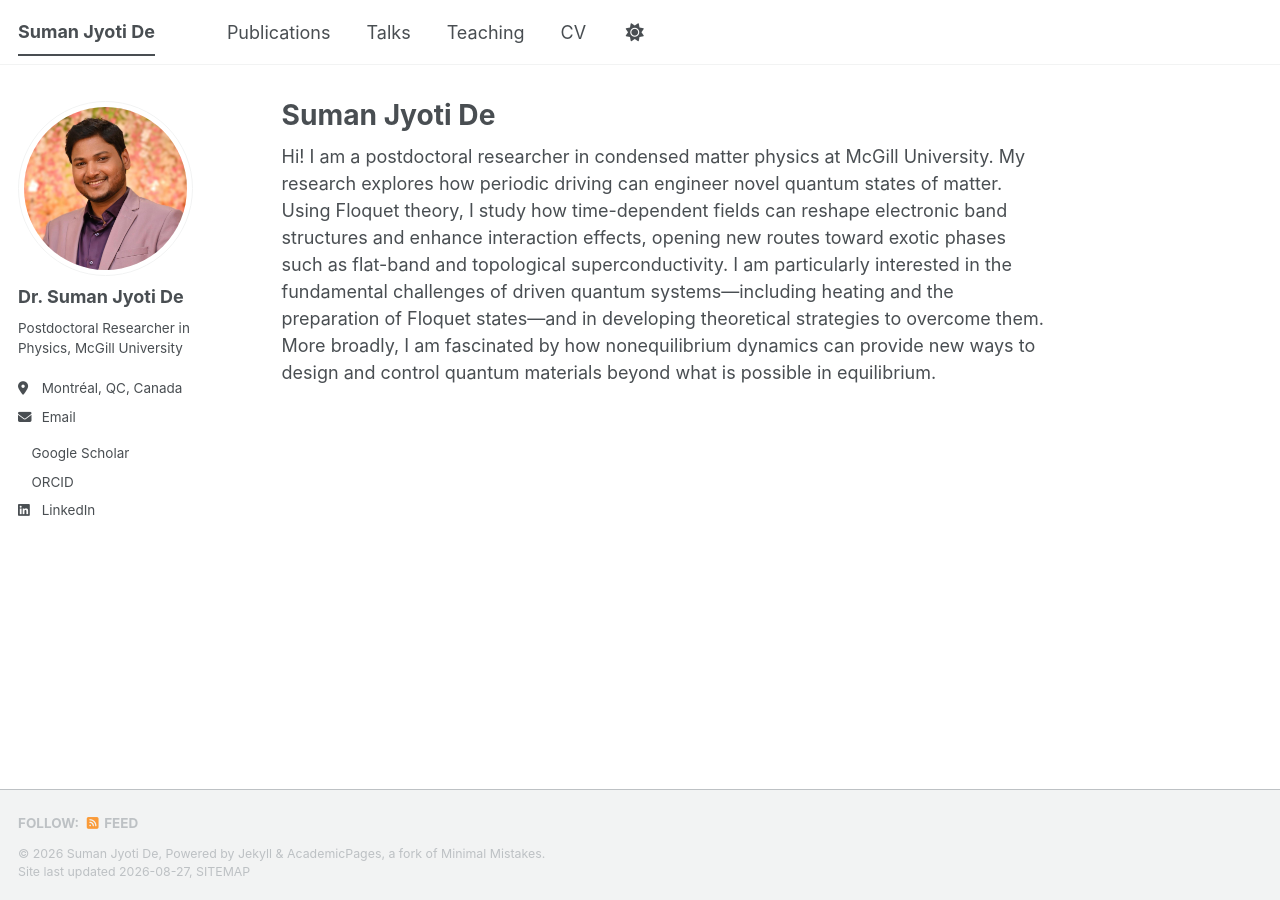
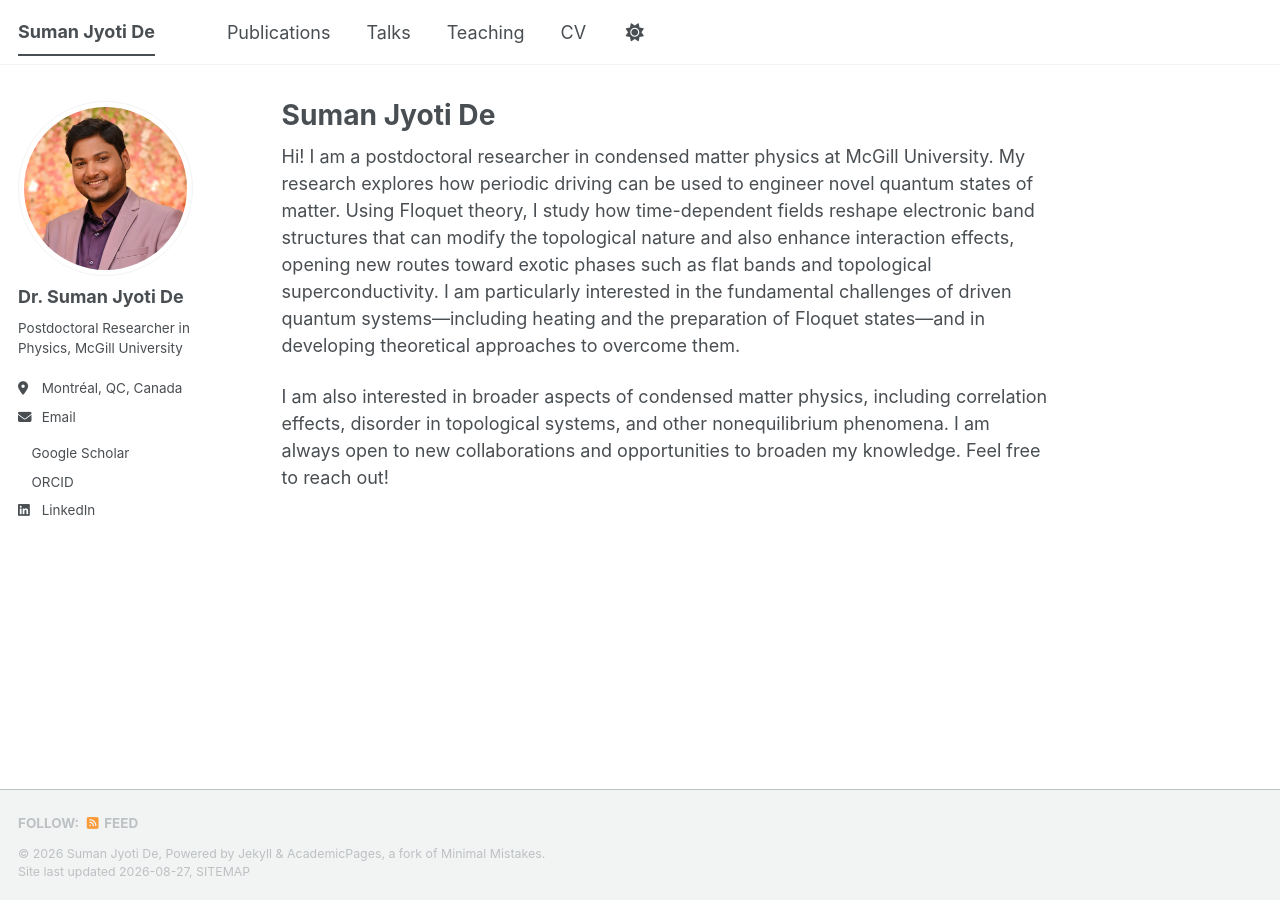
Before and after one commit to sjdphysics/sjdphysics.github.io, a Jekyll site: the page built from _pages/about.md, in a window 1280 px wide. Built offline with Jekyll 4.4.1, drawn with Linux system fonts in a browser that asks for light colours; a style sheet for code colours, icons or effects is not loaded.

Commit message:
Update bio

```diff
--- a/_pages/about.md
+++ b/_pages/about.md
@@ -7,4 +7,6 @@ redirect_from:
   - /about.html
 ---
 
-Hi! I am a postdoctoral researcher in condensed matter physics at McGill University. My research explores how periodic driving can engineer novel quantum states of matter. Using Floquet theory, I study how time-dependent fields can reshape electronic band structures and enhance interaction effects, opening new routes toward exotic phases such as flat-band and topological superconductivity. I am particularly interested in the fundamental challenges of driven quantum systems—including heating and the preparation of Floquet states—and in developing theoretical strategies to overcome them. More broadly, I am fascinated by how nonequilibrium dynamics can provide new ways to design and control quantum materials beyond what is possible in equilibrium.
+Hi! I am a postdoctoral researcher in condensed matter physics at McGill University. My research explores how periodic driving can be used to engineer novel quantum states of matter. Using Floquet theory, I study how time-dependent fields reshape electronic band structures that can modify the topological nature and also enhance interaction effects, opening new routes toward exotic phases such as flat bands and topological superconductivity. I am particularly interested in the fundamental challenges of driven quantum systems—including heating and the preparation of Floquet states—and in developing theoretical approaches to overcome them.
+
+I am also interested in broader aspects of condensed matter physics, including correlation effects, disorder in topological systems, and other nonequilibrium phenomena. I am always open to new collaborations and opportunities to broaden my knowledge. Feel free to reach out!
```
